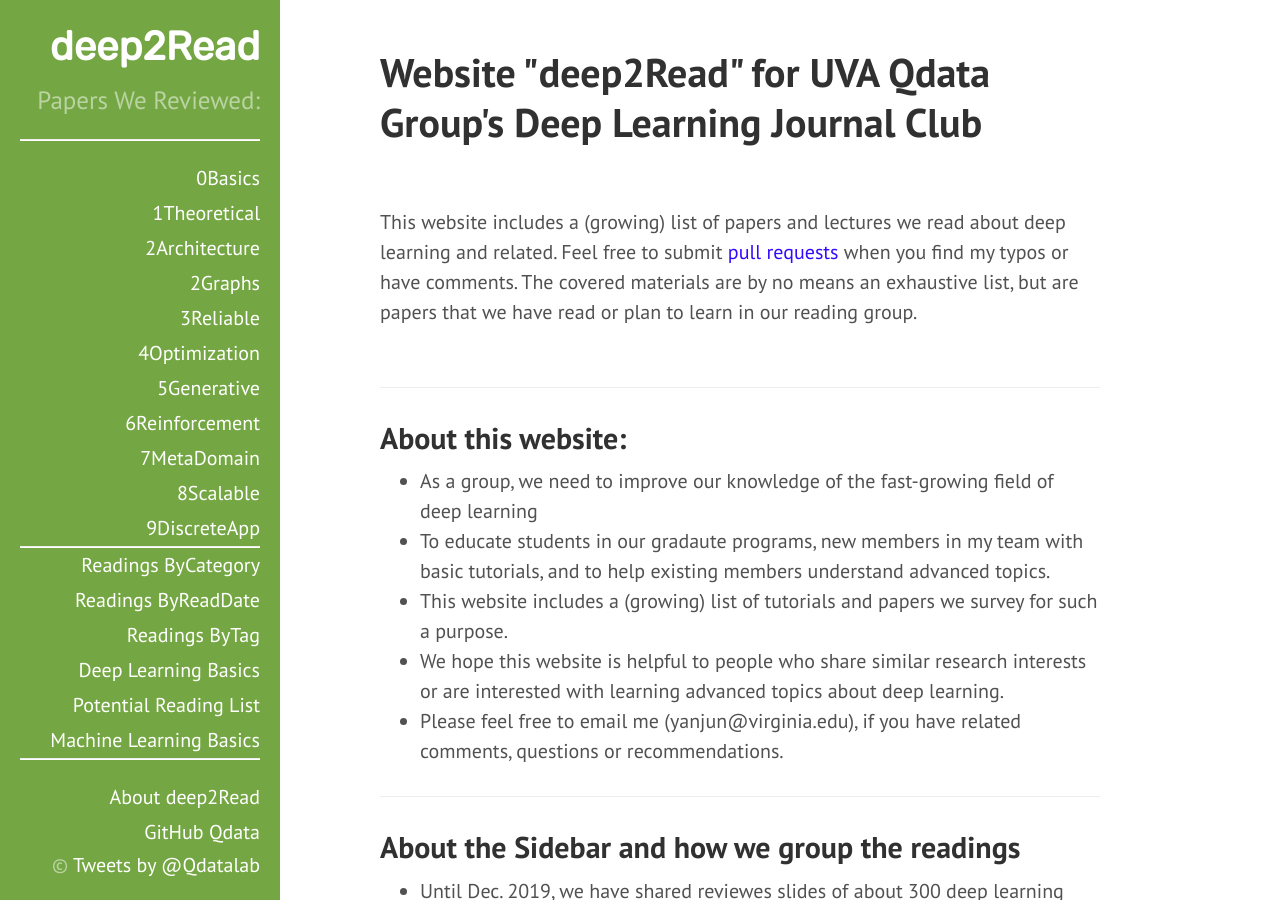
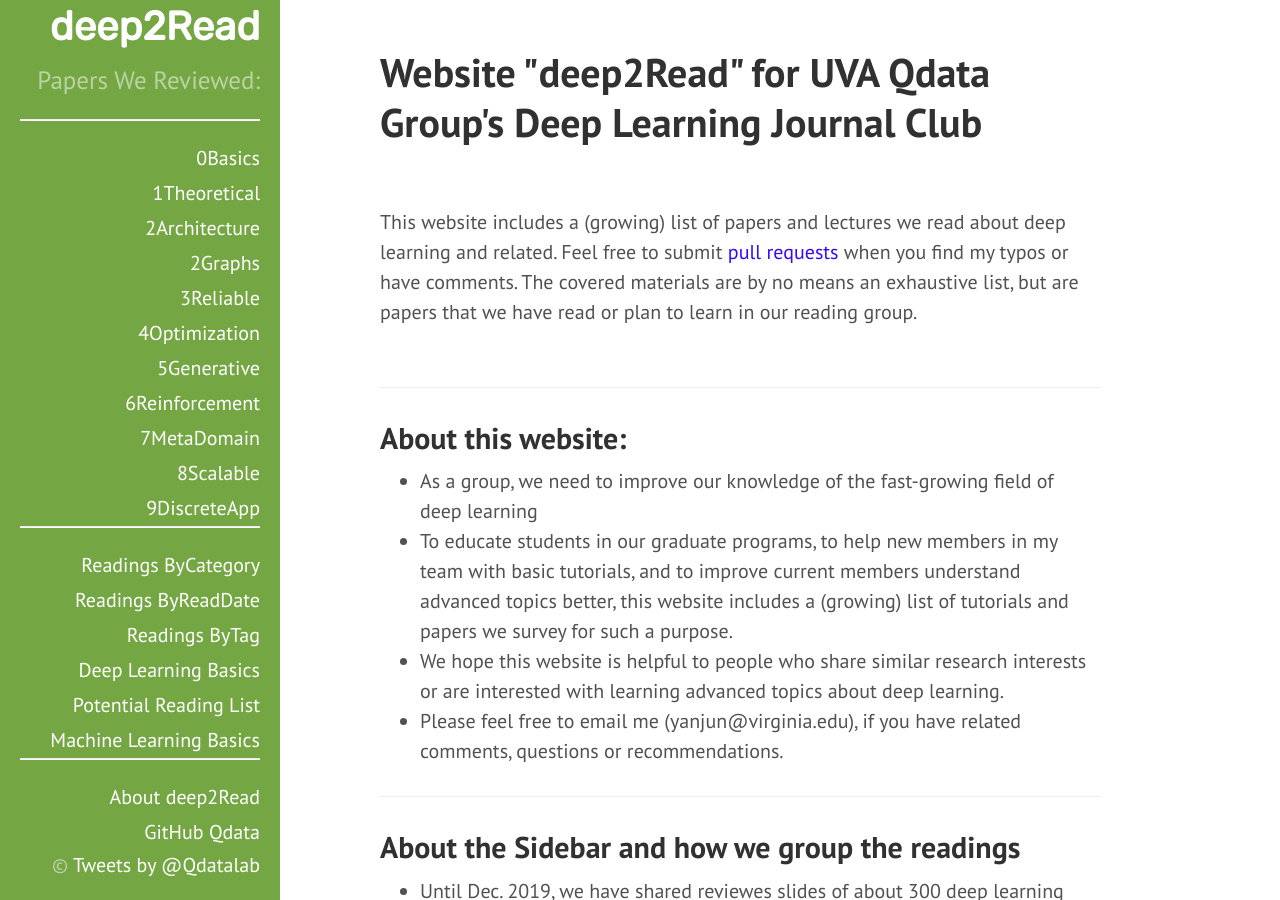
Before and after one commit to QData/deep2Read, a Jekyll site: the page built from index.md, in a window 1280 px wide and 900 px high. Built offline with Jekyll 4.4.1, drawn with Linux system fonts in a browser that asks for light colours.

Commit message:
two typos..

```diff
--- a/_includes/sidebar.html
+++ b/_includes/sidebar.html
@@ -26,7 +26,7 @@
           {% endif %}
           <!-- This value is hard-coded to show an <hr> after the first 10 pages. -->
           {% if node.order == "9" %}
-            <hr style='margin-top:0em; margin-bottom:0em; ' />
+            <hr style='margin-top:0em; margin-bottom:1em; ' />
           {% endif %}
         {% endif %}
       {% endfor %}
--- a/index.md
+++ b/index.md
@@ -20,8 +20,7 @@
 ## About this website:
 
 + As a group, we need to improve our knowledge of the fast-growing field of deep learning
-+ To educate students in our gradaute programs, new members in my team with basic tutorials, and to help existing members understand advanced topics.
-+ This website includes a (growing) list of tutorials and papers we survey for such a purpose.
++ To educate students in our graduate programs, to help new members in my team with basic tutorials, and to improve current members understand advanced topics better, this website includes a (growing) list of tutorials and papers we survey for such a purpose.
 + We hope this website is helpful to people who share similar research interests or are interested with learning advanced topics about deep learning.
 + Please feel free to email me (yanjun@virginia.edu), if you have related comments, questions or recommendations.
 
```
